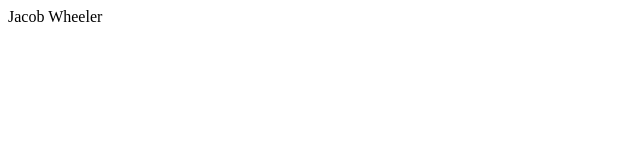
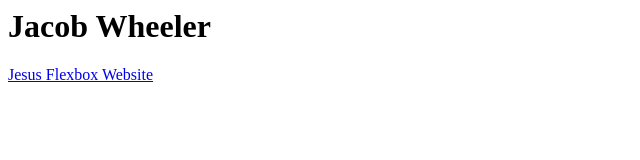
Before and after one commit to jdubishimski/jwheele1.github.io, a plain HTML site: page index.html in a window 1280 px wide. Shown: the whole page, without its empty margins (0-640 px from the left). Drawn offline with Linux system fonts and the light colour scheme.

Commit message:
Add header and link to Jesus Flexbox Website

```diff
--- a/index.html
+++ b/index.html
@@ -1 +1,3 @@
-Jacob Wheeler
+<h1>Jacob Wheeler</h1>
+
+<a href="jesus_flexbox_webpage/index.html">Jesus Flexbox Website</a>
```
